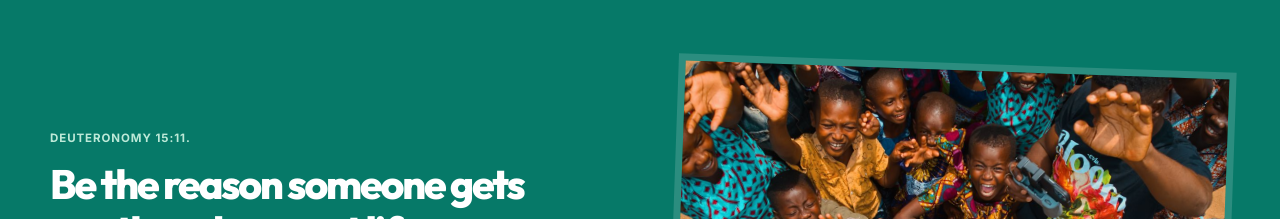
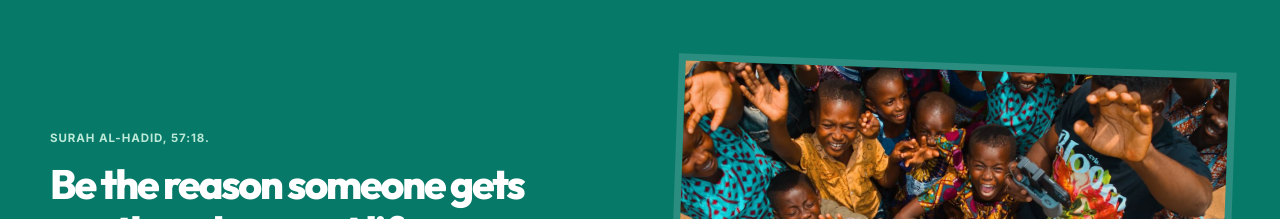
Before and after one commit to mrcrypto12/helpfundme, a React (Vite) app in the folder client/: page / in a window 1280 px wide. Shown: the part 1740-1959 px from the top of the page. Built offline with nearby package versions, Linux system fonts and the light colour scheme; no server answers.

Commit message:
landingpage

```diff
--- a/client/src/pages/HomePage.tsx
+++ b/client/src/pages/HomePage.tsx
@@ -33,7 +33,7 @@ const HomePage = () => {
 
       <section className="landing-section landing-container" id="purpose" aria-labelledby="purpose-title"><div className="landing-section-heading landing-split-heading"><h2 id="purpose-title">What brings us<br />together?</h2></div><div className="landing-purpose-grid"><article><img src="/landing-friends.jpg" alt="" /><div><h3>Show up for someone</h3><p>Help a friend, relative, or neighbour when an unexpected need changes their plans.</p></div></article><article><img src="/landing-community.png" alt="" /><div><h3>Give to a cause</h3><p>Make a meaningful difference by supporting causes that matter. Your generosity helps provide essential medical care, expand educational opportunities, respond to emergencies, and fund impactful projects that build stronger, healthier and more resilient communities.</p></div></article></div></section>
 
-      <section className="landing-review" id="giving"><div className="landing-container landing-review-inner"><div><span>DEUTERONOMY 15:11.</span><h2>Be the reason someone gets another chance at life.</h2><p>One act of kindness can open the door to a new beginning.</p><Link to={createUrl}>Start your story <HiOutlineArrowRight aria-hidden="true" /></Link></div><img src="/landing-hero.jpg" alt="" /></div></section>
+      <section className="landing-review" id="giving"><div className="landing-container landing-review-inner"><div><span>SURAH AL-HADID, 57:18.</span><h2>Be the reason someone gets another chance at life.</h2><p>One act of kindness can open the door to a new beginning.</p><Link to={createUrl}>Start your story <HiOutlineArrowRight aria-hidden="true" /></Link></div><img src="/landing-hero.jpg" alt="" /></div></section>
 
       <section className="landing-final" id="get-involved"><div className="landing-container"><span>Ephesians 4:32. "Be kind to one another...</span><h2>Someone’s story could change<br /> because you showed up.</h2><div><Link to={browseUrl}>Explore campaigns <HiOutlineArrowRight aria-hidden="true" /></Link><Link to={createUrl}>Start a campaign</Link></div></div></section>
     </main>
```
